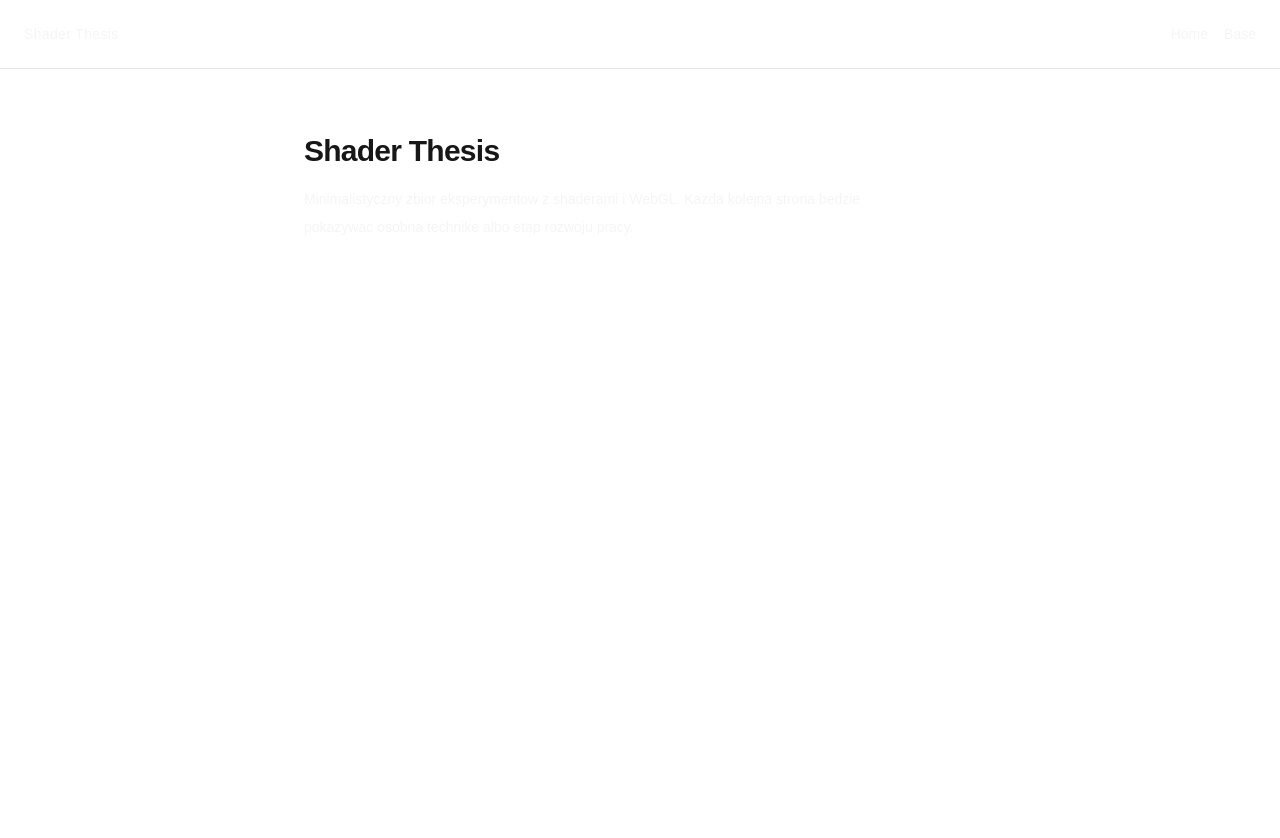
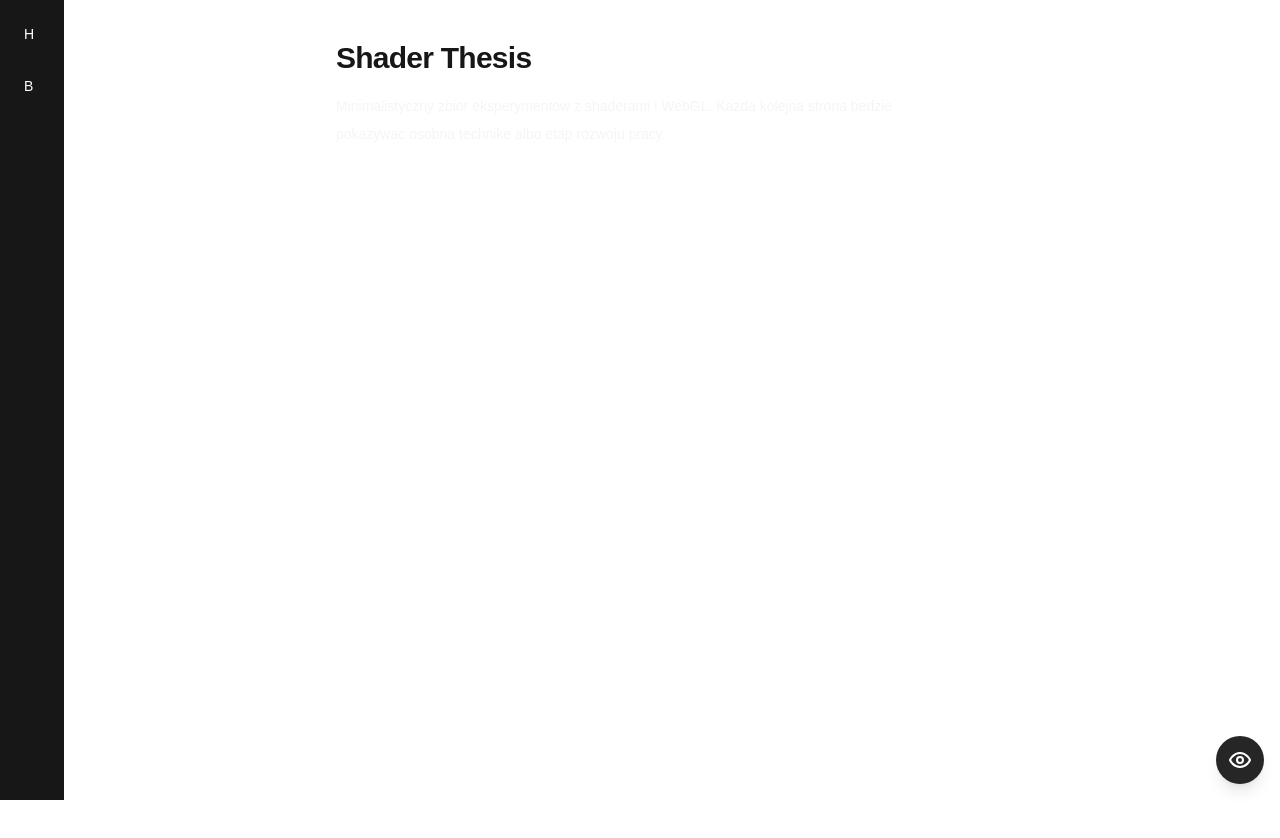
Before and after one commit to DBryja/shaders-thesis, a Next.js app: page / in a window 1280 px wide. Shown: the top 838 px of the page. After the commit the page ends 800 px from the top, so only its background shows below. Built offline with nearby package versions, Linux system fonts and the light colour scheme.

Commit message:
feat: enhance ui

```diff
--- a/package.json
+++ b/package.json
@@ -11,6 +11,7 @@
 	"dependencies": {
 		"@react-three/drei": "^10",
 		"@react-three/fiber": "^9",
+		"classnames": "^2.5.1",
 		"eslint-plugin-simple-import-sort": "^12.1.1",
 		"glslify": "^7.1.1",
 		"glslify-loader": "^2.0.0",
--- a/src/app/base/page.tsx
+++ b/src/app/base/page.tsx
@@ -1,6 +1,7 @@
 'use client';
 
 import { useFrame } from '@react-three/fiber';
+import { useControls } from 'leva';
 import { useRef } from 'react';
 import * as THREE from 'three';
 import { Timer } from 'three';
@@ -18,9 +19,18 @@ function ShaderMesh() {
 		uTime: { value: 0 },
 	});
 
+	const { timeMultiplier } = useControls({
+		timeMultiplier: {
+			value: 1,
+			min: 0,
+			max: 5,
+			step: 0.1,
+		},
+	});
+
 	useFrame(({}) => {
 		timerRef.current.update();
-		uniformsRef.current.uTime.value = timerRef.current.getElapsed();
+		uniformsRef.current.uTime.value = timerRef.current.getElapsed() * timeMultiplier;
 	});
 
 	return (
--- a/src/app/globals.css
+++ b/src/app/globals.css
@@ -24,3 +24,18 @@ body {
 	color: var(--foreground);
 	font-family: Arial, Helvetica, sans-serif;
 }
+
+/* Leva customization */
+div[data-leva-root] {
+	right: 1rem !important;
+	left: auto !important;
+	top: 1rem !important;
+}
+
+body:has(#ui-toggle:checked) {
+	aside,
+	#header,
+	div[data-leva-root] {
+		display: none !important;
+	}
+}
--- a/src/app/layout.tsx
+++ b/src/app/layout.tsx
@@ -4,6 +4,7 @@ import type { Metadata } from 'next';
 import { Geist, Geist_Mono } from 'next/font/google';
 
 import Header from '@/components/Header';
+import UIToggle from '@/components/UIToggle';
 
 const geistSans = Geist({
 	variable: '--font-geist-sans',
@@ -28,10 +29,11 @@ export default function RootLayout({
 	return (
 		<html lang="en" className={`${geistSans.variable} ${geistMono.variable} h-full antialiased`}>
 			<body className="min-h-full bg-white text-neutral-900">
-				<Header />
-				<div className="mx-auto flex min-h-screen w-full max-w-5xl flex-col px-6 py-8">
-					<main className="flex-1">{children}</main>
+				<div className="flex h-screen">
+					<Header />
+					<main className="flex-1 pl-16">{children}</main>
 				</div>
+				<UIToggle />
 			</body>
 		</html>
 	);
--- a/src/app/page.tsx
+++ b/src/app/page.tsx
@@ -2,7 +2,7 @@ import Link from 'next/link';
 
 export default function Home() {
 	return (
-		<section className="mx-auto flex w-full max-w-2xl flex-col gap-10">
+		<section className="mx-auto flex w-full max-w-2xl flex-col gap-10 mt-10">
 			<div className="space-y-4">
 				<h1 className="text-3xl font-semibold tracking-tight">Shader Thesis</h1>
 				<p className="max-w-xl text-sm leading-7 text-neutral-100">
--- a/src/components/DemoCanvas.tsx
+++ b/src/components/DemoCanvas.tsx
@@ -1,5 +1,6 @@
 import { OrbitControls } from '@react-three/drei';
 import { Canvas } from '@react-three/fiber';
+import { Leva } from 'leva';
 import { ReactNode, useLayoutEffect, useRef, useState } from 'react';
 
 interface DemoCanvasProps {
@@ -46,7 +47,26 @@ export function DemoCanvas({ children, background = '#0a0a0f', orbit = true, cam
 		camera?.fov === 'auto' ? fitFov(distance, aspect) : typeof camera?.fov === 'number' ? camera.fov : 50;
 
 	return (
-		<div ref={containerRef} className="h-[80svh] w-[80svh] aspect-square mx-auto border-2">
+		<div ref={containerRef} className="relative h-full w-full">
+			<div data-leva-root>
+				<Leva
+					collapsed
+					theme={{
+						colors: {
+							accent1: '#007bff',
+							accent2: '#3399ff',
+							accent3: '#66b3ff',
+							elevation1: '#1a1a1a',
+							elevation2: '#2a2a2a',
+							elevation3: '#3a3a3a',
+							highlight1: '#ffffff',
+							highlight2: '#f0f0f0',
+							highlight3: '#e0e0e0',
+						},
+					}}
+				/>
+			</div>
+
 			<Canvas
 				camera={{
 					position,
--- a/src/components/Header.tsx
+++ b/src/components/Header.tsx
@@ -13,17 +13,27 @@ const routes: { name: string; href: string }[] = [
 
 export default function Header() {
 	return (
-		<header className="mb-8 flex items-center justify-between border-b border-neutral-200 p-6">
-			<Link href="/" className="text-sm tracking-wide text-neutral-100 hover:text-blue-400">
-				Shader Thesis
-			</Link>
-			<nav className="flex items-center gap-4 text-sm text-neutral-100">
+		<aside
+			id="header"
+			className="group fixed left-0 top-0 z-10 flex h-full w-16 flex-col bg-neutral-900 text-white transition-all duration-300 hover:w-48"
+		>
+			<nav className="flex flex-col gap-4 p-4 text-sm">
 				{routes.map(route => (
-					<Link key={route.href} href={route.href} className="hover:text-blue-400">
-						{route.name}
+					<Link
+						key={route.href}
+						href={route.href}
+						className="flex items-center gap-4 rounded-md p-2 hover:bg-neutral-800"
+					>
+						<span className="w-8 text-center">
+							{/* Placeholder for icon */}
+							{route.name.charAt(0)}
+						</span>
+						<span className="opacity-0 transition-opacity duration-200 group-hover:opacity-100">
+							{route.name}
+						</span>
 					</Link>
 				))}
 			</nav>
-		</header>
+		</aside>
 	);
 }
--- /dev/null
+++ b/src/components/UIToggle/UIToggle.module.css
@@ -0,0 +1,22 @@
+.toggle:has(input:checked) {
+	.eyeOn {
+		opacity: 0;
+	}
+	.eyeOff {
+		opacity: 1;
+	}
+}
+
+.eyeOff {
+	position: absolute;
+	top: 50%;
+	left: 50%;
+	transform: translate(-50%, -50%);
+	opacity: 0;
+	transition: opacity 0.3s ease;
+}
+
+.eyeOn {
+	opacity: 1;
+	transition: opacity 0.3s ease;
+}
--- /dev/null
+++ b/src/components/UIToggle/index.tsx
@@ -0,0 +1,63 @@
+import cn from 'classnames';
+
+import styles from './UIToggle.module.css';
+
+function EyeIcon(props: React.ComponentProps<'svg'>) {
+	return (
+		<svg
+			{...props}
+			xmlns="http://www.w3.org/2000/svg"
+			width="24"
+			height="24"
+			viewBox="0 0 24 24"
+			fill="none"
+			stroke="currentColor"
+			strokeWidth="2"
+			strokeLinecap="round"
+			strokeLinejoin="round"
+			className={styles.eyeOn}
+		>
+			<path d="M2 12s3-7 10-7 10 7 10 7-3 7-10 7-10-7-10-7Z" />
+			<circle cx="12" cy="12" r="3" />
+		</svg>
+	);
+}
+
+function EyeOffIcon(props: React.ComponentProps<'svg'>) {
+	return (
+		<svg
+			{...props}
+			xmlns="http://www.w3.org/2000/svg"
+			width="24"
+			height="24"
+			viewBox="0 0 24 24"
+			fill="none"
+			stroke="currentColor"
+			strokeWidth="2"
+			strokeLinecap="round"
+			strokeLinejoin="round"
+			className={styles.eyeOff}
+		>
+			<path d="M9.88 9.88a3 3 0 1 0 4.24 4.24" />
+			<path d="M10.73 5.08A10.43 10.43 0 0 1 12 5c7 0 10 7 10 7a13.16 13.16 0 0 1-1.67 2.68" />
+			<path d="M6.61 6.61A13.526 13.526 0 0 0 2 12s3 7 10 7a9.74 9.74 0 0 0 5.39-1.61" />
+			<line x1="2" x2="22" y1="2" y2="22" />
+		</svg>
+	);
+}
+
+export default function UIToggle() {
+	return (
+		<label
+			className={cn(
+				styles.toggle,
+				'fixed bottom-4 right-4 z-20 rounded-full bg-neutral-800 p-3 text-white shadow-lg hover:bg-neutral-700'
+			)}
+			aria-label="Toggle UI visibility"
+		>
+			<EyeOffIcon />
+			<EyeIcon />
+			<input type="checkbox" className="hidden" id="ui-toggle" />
+		</label>
+	);
+}
```
Also changed, not shown: 1 other file (tests, documents, lock files or other folders).
